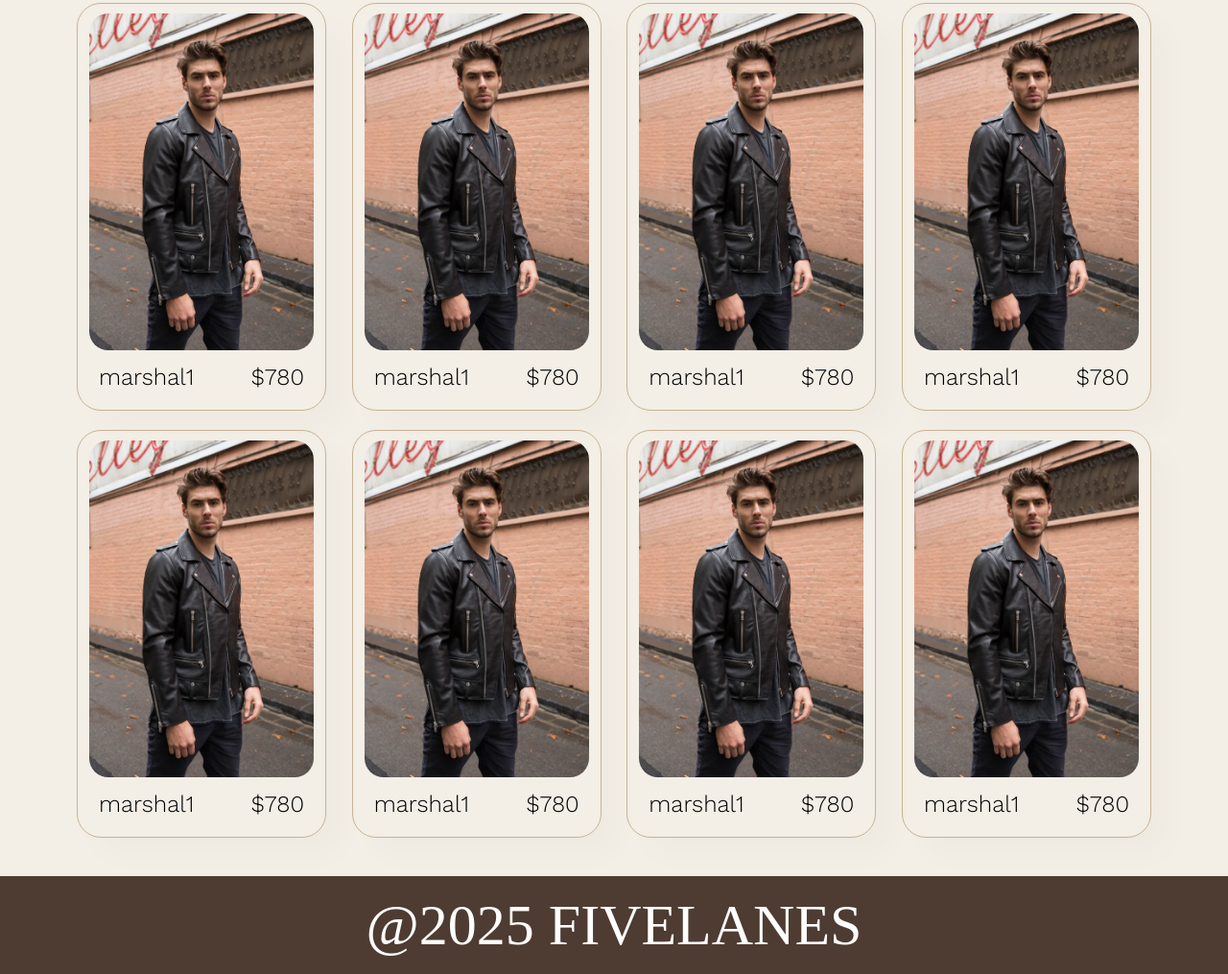
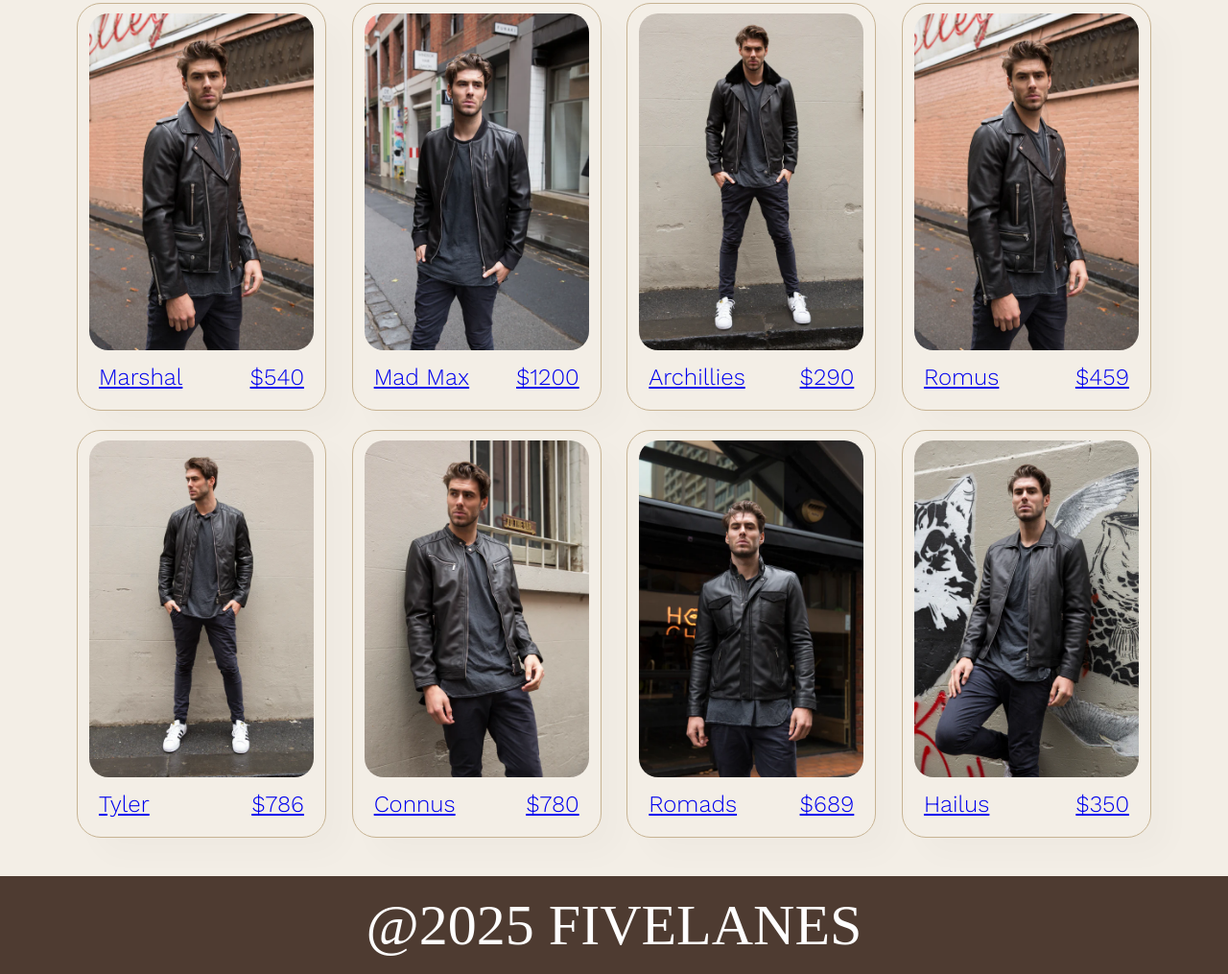
Before and after one commit to 7ahil/Assignment-3-, a plain HTML site: page a3product.html in a window 1280 px wide. Shown: the part 340-1355 px from the top of the page at 96% size. Drawn offline with nearby package versions, Linux system fonts and the light colour scheme; a web font is replaced by a local one.

Commit message:
final checks

```diff
--- a/a3product.html
+++ b/a3product.html
@@ -15,7 +15,7 @@
 <body>
 
 	<section id = "header">
-					<a href = "a3home.html" class = "five-lanes-container"> Fivelanes</a>
+					<a href = "index.html" class = "five-lanes-container"> Fivelanes</a>
 
 				<div>
 						<ul id = "navbar">
@@ -30,67 +30,83 @@
 		<div class = "pro-container">
 
 			<div class = "pro">
+				 <a href="a3plist.html?product=marshal">
 				<img src="image5.png" alt="">
 				<div class ="des">
-					 <h3 class="product-name">marshal1</h3>
-                     <h3 class="product-price">$780</h3>
+					 <h3 class="product-name">Marshal </h3>
+                     <h3 class="product-price">$540</h3>
 				</div>
+				</a>
 			</div>
 
 			<div class = "pro">
-				<img src="image5.png" alt="">
+				 <a href="a3plist.html?product=madmax">
+				<img src="image6.png" alt="">
 				<div class ="des">
-					 <h3 class="product-name">marshal1</h3>
-                     <h3 class="product-price">$780</h3>
+					 <h3 class="product-name">Mad Max</h3>
+                     <h3 class="product-price">$1200</h3>
 				</div>
+				</a>
 			</div>
 
 			<div class = "pro">
-				<img src="image5.png" alt="">
+				 <a href="a3plist.html?product=archillies">
+				<img src="image7.png" alt="">
 				<div class ="des">
-					 <h3 class="product-name">marshal1</h3>
-                     <h3 class="product-price">$780</h3>
+					 <h3 class="product-name">Archillies</h3>
+                     <h3 class="product-price">$290</h3>
 				</div>
+				</a>
 			</div>
 
 			<div class = "pro">
-				<img src="image5.png" alt="">
+				 <a href="a3plist.html?product=romus">
+				<img src="image8.png" alt="">
 				<div class ="des">
-					 <h3 class="product-name">marshal1</h3>
-                     <h3 class="product-price">$780</h3>
+					 <h3 class="product-name">Romus</h3>
+                     <h3 class="product-price">$459</h3>
 				</div>
+				</a>
 			</div>
 
 			<div class = "pro">
-				<img src="image5.png" alt="">
+				 <a href="a3plist.html?product=tyler">
+				<img src="image9.png" alt="">
 				<div class ="des">
-					 <h3 class="product-name">marshal1</h3>
-                     <h3 class="product-price">$780</h3>
+					 <h3 class="product-name">Tyler</h3>
+                     <h3 class="product-price">$786</h3>
 				</div>
+				</a>
 			</div>
 
 			<div class = "pro">
-				<img src="image5.png" alt="">
+				 <a href="a3plist.html?product=connus">
+				<img src="image10.png" alt="">
 				<div class ="des">
-					 <h3 class="product-name">marshal1</h3>
+					 <h3 class="product-name">Connus</h3>
                      <h3 class="product-price">$780</h3>
 				</div>
+				</a>
 			</div>
 
 			<div class = "pro">
-				<img src="image5.png" alt="">
+				 <a href="a3plist.html?product=romads">
+				<img src="image11.png" alt="">
 				<div class ="des">
-					 <h3 class="product-name">marshal1</h3>
-                     <h3 class="product-price">$780</h3>
+					 <h3 class="product-name">Romads</h3>
+                     <h3 class="product-price">$689</h3>
 				</div>
+				</a>
 			</div>
 
 			<div class = "pro">
-				<img src="image5.png" alt="">
+				 <a href="a3plist.html?product=hailus">
+				<img src="image12.png" alt="">
 				<div class ="des">
-					 <h3 class="product-name">marshal1</h3>
-                     <h3 class="product-price">$780</h3>
+					 <h3 class="product-name">Hailus</h3>
+                     <h3 class="product-price">$350</h3>
 				</div>
+				</a>
 			</div>
 
 		</div>
```
Also changed, not shown: a3cart.html (+1 -1 lines), a3plist.html (+45 -1 lines), index.html (renamed from a3home.html, +2 -2 lines).
